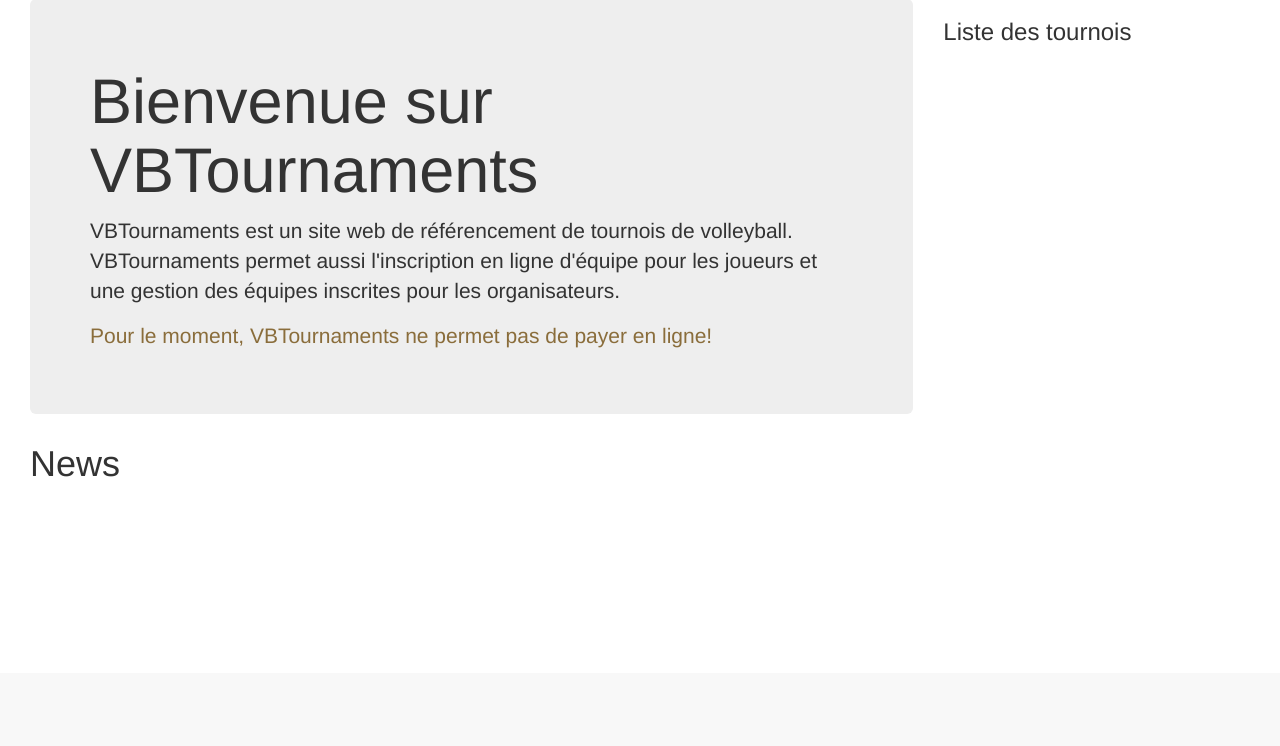
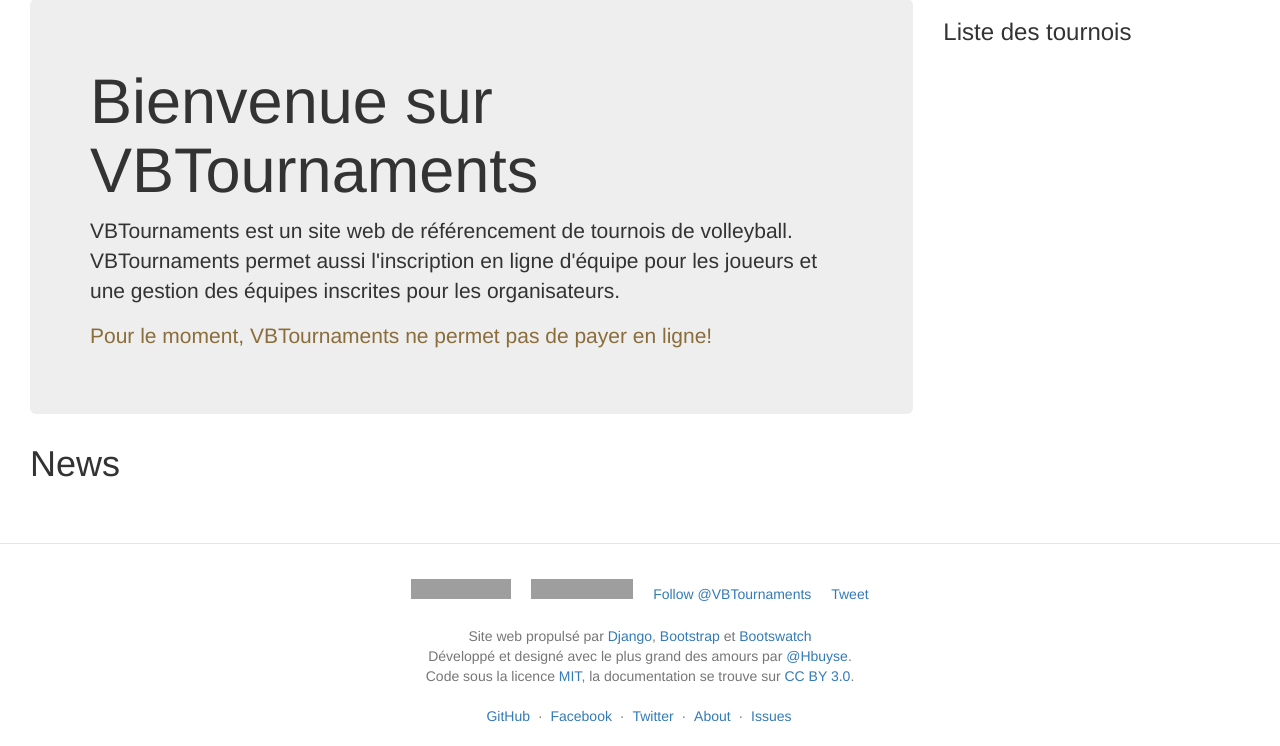
Before and after one commit to hbuyse/VBTournaments, a Django app: page / in a window 1280 px wide; the page is wider, and only the part inside the window is pictured. Shown: the part 127-873 px from the top of that part. Before the commit the page ends 604 px from the top of that part, so only its background shows below. Run offline with Django 3.2, Linux system fonts and the light colour scheme; some libraries are stand-ins or nearby versions; grey boxes are pictures that could not be loaded.

Commit message:
Add footer to all pages
TODO:
* Stick the footer at the bottom of the page

```diff
--- /dev/null
+++ b/static/css/footer.css
@@ -0,0 +1,73 @@
+/*!
+ * Bootstrap Docs (http://getbootstrap.com)
+ * Copyright 2011-2015 Twitter, Inc.
+ * Licensed under the Creative Commons Attribution 3.0 Unported License. For
+ * details, see https://creativecommons.org/licenses/by/3.0/.
+ */
+
+/*
+ * Footer
+ *
+ * Separated section of content at the bottom of all pages, save the homepage.
+ */
+
+.vbt-footer {
+  padding-top: 30px;
+  padding-bottom: 10px;
+  margin-top: 50px;
+  color: #767676;
+  text-align: center;
+  border-top: 1px solid #e5e5e5;
+  width: 100%;
+}
+.vbt-footer-links {
+  padding-left: 0;
+  margin-top: 20px;
+}
+.vbt-footer-links li {
+  display: inline;
+  padding: 0 2px;
+}
+.vbt-footer-links li:first-child {
+  padding-left: 0;
+}
+
+@media (min-width: 768px) {
+  .vbt-footer p {
+    margin-bottom: 0;
+  }
+}
+
+
+/*
+ * Social buttons
+ *
+ * Twitter and GitHub social action buttons (for homepage and footer).
+ */
+
+.vbt-social {
+  margin-bottom: 20px;
+  text-align: center;
+}
+.vbt-social-buttons {
+  display: inline-block;
+  padding-left: 0;
+  margin-bottom: 0;
+  list-style: none;
+}
+.vbt-social-buttons li {
+  display: inline-block;
+  padding: 5px 8px;
+  line-height: 1;
+}
+.vbt-social-buttons .twitter-follow-button {
+  width: 225px !important;
+}
+.vbt-social-buttons .twitter-share-button {
+  width: 98px !important;
+}
+/* Style the GitHub buttons via CSS instead of inline attributes */
+.github-btn {
+  overflow: hidden;
+  border: 0;
+}
--- a/static/css/style.css
+++ b/static/css/style.css
@@ -3,6 +3,7 @@ body {
 }
 
 .container-fluid {
+    min-height: 100%;
     width: 1400px;
 }
 
@@ -12,14 +13,17 @@ body {
     float: none;
 }
 
+
 .justify {
     text-align: justify;
 }
+
 
 .table th, .table td {
      border-top: none !important;
 }
 
+
 .mytd-user {
     width: 30px;
 }
--- a/templates/base.html
+++ b/templates/base.html
@@ -13,13 +13,15 @@
     {% bootstrap_javascript jquery=1 %}
     {# {% bootstrap_css %} #}
     <link rel="stylesheet" href="https://bootswatch.com/flatly/bootstrap.min.css">
+    <script src="https://platform.twitter.com/widgets.js" async="" id="twitter-wjs"></script>
     {# <link rel="stylesheet" href="https://bootswatch.com/united/bootstrap.min.css"> #}
 
     {# Font Awesome : for icons #}
     <link rel="stylesheet" href="//maxcdn.bootstrapcdn.com/font-awesome/4.3.0/css/font-awesome.min.css">
 
     {# Personal CSS stylesheet #}
-    <link rel="stylesheet" href="{% static 'css/style.css' %}">
+    <link rel="stylesheet" type="text/css" href="{% static 'css/style.css' %}">
+    <link rel="stylesheet" type="text/css" href="{% static 'css/footer.css' %}">
 
     {# Display django.contrib.messages as Bootstrap alerts #}
     {% bootstrap_messages %}
@@ -35,14 +37,14 @@
     {% include "navbar_header.html" %}
 
     {# Beginning of all other pages #}
-    <div class="container-fluid">
+    <div class="container-fluid" id="vbt-content">
 
         {% block content %}{% endblock %}
 
     </div>
 
-    {# Add the bootstrapped navbar footer #}
-    {# {% include "navbar_footer.html" %} #}
+
+    {% include "footer.html" %}
 
 </body>
 </html>
--- /dev/null
+++ b/templates/footer.html
@@ -0,0 +1,36 @@
+<footer class="vbt-footer" role="contentinfo">
+    <div class="container">
+        <div class="vbt-social">
+            <ul class="vbt-social-buttons">
+                <li>
+                    <iframe class="github-btn" src="https://ghbtns.com/github-btn.html?user=hbuyse&amp;repo=VBTournaments&amp;type=watch&amp;count=true" title="Star on GitHub" height="20" width="100"></iframe>
+                </li>
+                <li>
+                    <iframe class="github-btn" src="https://ghbtns.com/github-btn.html?user=hbuyse&amp;repo=VBTournaments&amp;type=fork&amp;count=true" title="Fork on GitHub" height="20" width="102"></iframe>
+                </li>
+                <li class="follow-btn">
+                    <a class="twitter-follow-button" href="https://twitter.com/VBTournaments" data-show-count="true">Follow @VBTournaments</a>
+                </li>
+                <li class="tweet-btn">
+                    <a class="twitter-share-button" href="https://twitter.com/intent/tweet?url=http://vbtournaments.fr" data-count="true">Tweet</a>
+                </li>
+            </ul>
+        </div>
+
+
+        <p>Site web propulsé par <a href="https://www.djangoproject.com/">Django</a>, <a href="http://getbootstrap.com/">Bootstrap</a> et <a href="https://bootswatch.com">Bootswatch</a></p>
+        <p>Développé et designé avec le plus grand des amours par <a href="https://twitter.com/HBuyse" target="_blank">@Hbuyse</a>.</p>
+        <p>Code sous la licence <a rel="license" href="https://github.com/hbuyse/VBTournaments/blob/master/LICENCE" target="_blank">MIT</a>, la documentation se trouve sur <a rel="license" href="https://creativecommons.org/licenses/by/3.0/" target="_blank">CC BY 3.0</a>.</p>
+        <ul class="vbt-footer-links text-muted">
+            <li><a href="https://github.com/hbuyse/VBTournaments">GitHub</a></li>
+            <li>·</li>
+            <li><a href="https://facebook.com/#">Facebook</a></li>
+            <li>·</li>
+            <li><a href="https://twitter.com">Twitter</a></li>
+            <li>·</li>
+            <li><a href="../about/">About</a></li>
+            <li>·</li>
+            <li><a href="https://github.com/hbuyse/VBTournaments/issues">Issues</a></li>
+        </ul>
+    </div>
+</footer>
```
